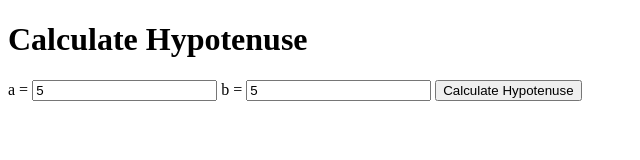
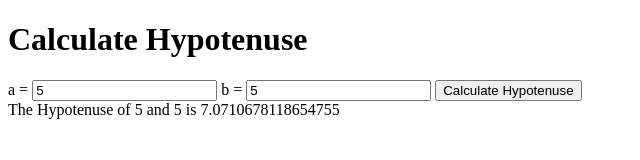
Before and after one commit to Deepak-1373/IsTriangle-Neog, a plain HTML site: page components/hypotenuse.html in a window 1280 px wide. Both pictures are taken after typing "5", "5" into the empty fields and a click on the button "Calculate Hypotenuse". Shown: the whole page, without its empty margins (0-640 px from the left). Drawn offline with Linux system fonts and the light colour scheme.

Commit message:
Feature: Hypotenuse Function Complete

```diff
--- a/components/hypotenuse.html
+++ b/components/hypotenuse.html
@@ -16,5 +16,7 @@
       <button id="hypotenuse-btn">Calculate Hypotenuse</button>
       <div id="output"></div>
     </div>
+
+    <script src="hypotenuse.js"></script>
   </body>
 </html>
--- a/components/hypotenuse.js
+++ b/components/hypotenuse.js
@@ -0,0 +1,26 @@
+var sides = document.querySelectorAll(".side-input");
+var hypotenuseBtn = document.querySelector("#hypotenuse-btn");
+var outputDiv = document.querySelector("#output");
+
+function calculateSumOfSquares(a, b) {
+  var sumOfSquares = a * a + b * b;
+  return sumOfSquares;
+}
+
+function calculateHypotenuse() {
+  var sidesValue = calculateSumOfSquares(
+    Number(sides[0].value),
+    Number(sides[1].value)
+  );
+  var hypotenuse = Math.sqrt(sidesValue);
+  console.log(hypotenuse);
+  outputDiv.innerText =
+    "The Hypotenuse of " +
+    sides[0].value +
+    " and " +
+    sides[1].value +
+    " is " +
+    hypotenuse;
+}
+
+hypotenuseBtn.addEventListener("click", calculateHypotenuse);
```
